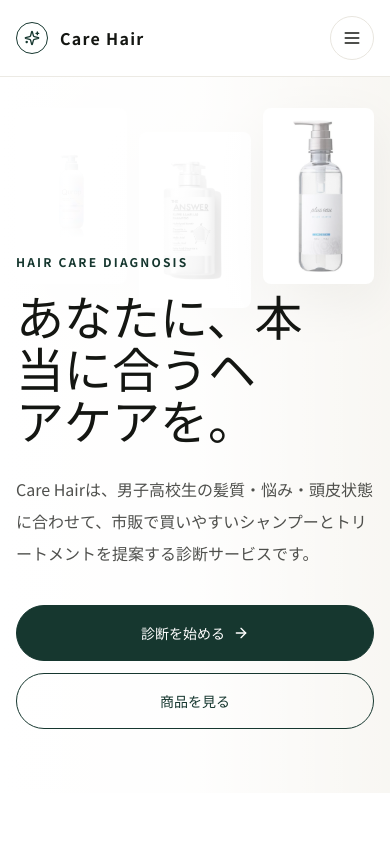
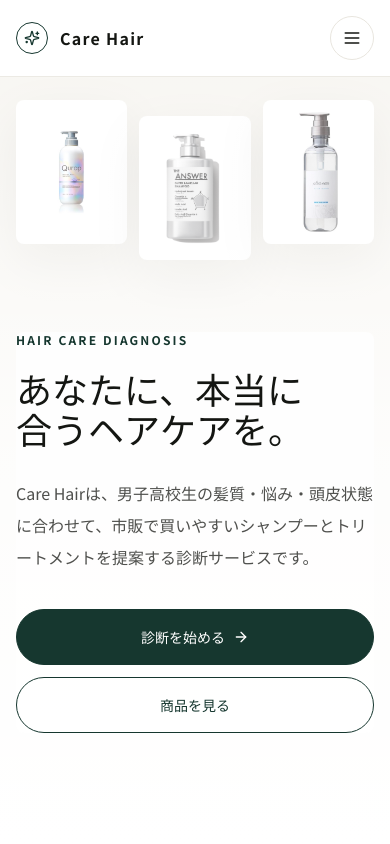
Before and after one commit to gomaabura1102-beep/care-hair, a Next.js app: page / in a window 390 px wide. Shown: the top 844 px of the page. Built offline with nearby package versions, Linux system fonts and the light colour scheme.

Commit message:
Fix responsive line breaks

```diff
--- a/app/about/page.tsx
+++ b/app/about/page.tsx
@@ -56,7 +56,7 @@
         <div className="mx-auto grid max-w-site items-center gap-12 px-4 md:grid-cols-2 md:gap-20">
           <FadeIn>
             <p className="mb-5 text-xs font-bold uppercase tracking-[0.18em] text-green">About us</p>
-            <h1 className="text-4xl font-medium leading-[1.18] sm:text-5xl lg:text-7xl">
+            <h1 className="text-4xl font-medium leading-[1.18] sm:text-5xl lg:text-6xl">
               <span className="block whitespace-nowrap">自分に合うものを、</span>
               <span className="block whitespace-nowrap">もっと簡単に。</span>
             </h1>
--- a/app/page.tsx
+++ b/app/page.tsx
@@ -18,14 +18,14 @@
 export default function HomePage() {
   return (
     <main className="pt-[var(--header-height)]">
-      <section className="relative flex min-h-[calc(94vh-var(--header-height))] items-end overflow-hidden bg-soft">
-        <div className="absolute inset-x-4 top-8 grid h-44 grid-cols-3 gap-3 sm:h-52 md:hidden">
+      <section className="relative flex min-h-[calc(100svh-var(--header-height))] items-start overflow-hidden bg-soft md:min-h-[calc(94vh-var(--header-height))] md:items-end">
+        <div className="absolute inset-x-4 top-6 grid h-36 grid-cols-3 gap-3 sm:h-44 md:hidden">
           {[
             "/products/qurap-wrapping-moist-shampoo.jpeg",
             "/products/the-answer-shampoo.png",
             "/products/plus-eau-mellow-shampoo.jpeg"
           ].map((src, index) => (
-            <div key={src} className={`relative overflow-hidden rounded-brand bg-white p-4 shadow-brand ${index === 1 ? "translate-y-6" : ""}`}>
+            <div key={src} className={`relative overflow-hidden rounded-brand bg-white p-4 shadow-brand ${index === 1 ? "translate-y-4" : ""}`}>
               <Image
                 src={src}
                 alt="Care Hairで紹介しているヘアケア商品"
@@ -58,11 +58,11 @@
             ))}
           </div>
         </div>
-        <div className="absolute inset-0 bg-gradient-to-r from-white via-white/90 to-white/25" />
-        <div className="relative mx-auto w-full max-w-site px-4 pb-16 md:pb-24">
-          <FadeIn className="max-w-3xl">
+        <div className="absolute inset-0 bg-gradient-to-b from-white/25 via-white/80 to-white md:bg-gradient-to-r md:from-white md:via-white/90 md:to-white/25" />
+        <div className="relative mx-auto w-full max-w-site px-4 pb-12 pt-64 sm:pt-72 md:pb-24 md:pt-0">
+          <div className="max-w-3xl rounded-brand bg-white/80 md:bg-transparent">
             <p className="mb-5 text-xs font-bold uppercase tracking-[0.18em] text-green">Hair care diagnosis</p>
-            <h1 className="text-balance text-5xl font-medium leading-[1.08] md:text-8xl">
+            <h1 className="text-balance text-4xl font-medium leading-[1.12] sm:text-5xl md:text-8xl md:leading-[1.08]">
               あなたに、本当に合うヘアケアを。
             </h1>
             <p className="mt-7 max-w-2xl text-base leading-8 text-ink/75 md:text-xl">
@@ -76,7 +76,7 @@
                 商品を見る
               </Link>
             </div>
-          </FadeIn>
+          </div>
         </div>
       </section>
 
--- a/app/result/page.tsx
+++ b/app/result/page.tsx
@@ -29,8 +29,12 @@
         <div className="mx-auto grid max-w-site gap-6 px-4 lg:grid-cols-[0.9fr_1.1fr]">
           <div className="rounded-brand border border-line bg-white p-7 shadow-brand md:p-10">
             <p className="mb-4 text-xs font-bold uppercase tracking-[0.18em] text-green">Your result</p>
-            <h1 className="text-balance text-3xl font-medium leading-tight md:text-5xl">
-              {result.hairBody}・{result.hairShape} / {result.condition}
+            <h1 className="space-y-2 text-3xl font-medium leading-tight md:text-5xl">
+              <span className="block">{result.hairBody}</span>
+              <span className="block text-2xl text-ink/80 md:text-4xl">{result.hairShape}</span>
+              {result.condition !== "バランス型" && (
+                <span className="block text-2xl text-green md:text-4xl">{result.condition}</span>
+              )}
             </h1>
             <p className="mt-6 text-muted">{result.feature}</p>
             <ScoreBars scores={result.scores} />
--- a/components/fade-in.tsx
+++ b/components/fade-in.tsx
@@ -12,7 +12,7 @@
 export function FadeIn({ children, className, delay = 0 }: FadeInProps) {
   return (
     <motion.div
-      initial={{ opacity: 0, y: 22 }}
+      initial={{ opacity: 1, y: 0 }}
       whileInView={{ opacity: 1, y: 0 }}
       viewport={{ once: true, margin: "-80px" }}
       transition={{ duration: 0.65, ease: [0.22, 1, 0.36, 1], delay }}
```
